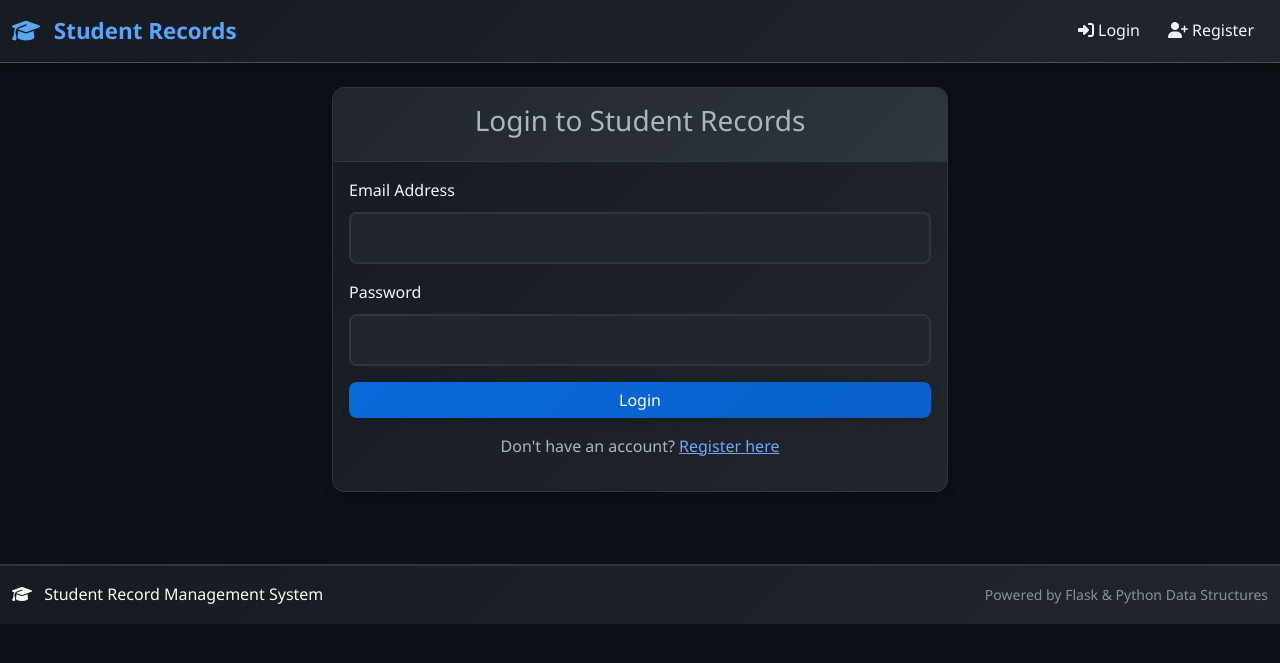
After one commit to Hemanth509h/Student-Records, a Flask app: page /login in a window 1280 px wide. The commit adds this page. Shown: the top 663 px of the page. Run offline with Flask 3, Linux system fonts and the light colour scheme.

Commit message:
Add user authentication and registration system for secure access
Integrates Flask-Login for user management, introduces new User model, and implements registration and login routes with password hashing and email validation. Updates templates for user-specific navigation and login/registration forms.

Replit-Commit-Author: Agent
Replit-Commit-Session-Id: 4c6d87db-dc83-48db-b9b6-7133d70007b2
Replit-Commit-Checkpoint-Type: intermediate_checkpoint
Replit-Commit-Screenshot-Url: https://storage.googleapis.com/screenshot-production-us-central1/dbfe793f-e4bd-4225-9887-8e64e9eed554/4c6d87db-dc83-48db-b9b6-7133d70007b2/RbOM3cG

```diff
--- a/core/app.py
+++ b/core/app.py
@@ -1,8 +1,11 @@
 import os
 import secrets
-from flask import Flask, render_template, request, redirect, url_for, flash, Response
+from flask import Flask, render_template, request, redirect, url_for, flash, Response, session
 from flask_sqlalchemy import SQLAlchemy
-from models import db, Student
+from flask_login import LoginManager, UserMixin, login_user, logout_user, login_required, current_user
+from werkzeug.security import generate_password_hash, check_password_hash
+from email_validator import validate_email, EmailNotValidError
+from models import db, Student, User
 from sqlalchemy import text, or_
 import json
 
@@ -32,6 +35,17 @@ app.config['SQLALCHEMY_TRACK_MODIFICATIONS'] = False
 # Initialize SQLAlchemy
 db.init_app(app)
 
+# Initialize Flask-Login
+login_manager = LoginManager()
+login_manager.init_app(app)
+login_manager.login_view = 'login'
+login_manager.login_message = 'Please log in to access this page.'
+login_manager.login_message_category = 'info'
+
+@login_manager.user_loader
+def load_user(user_id):
+    return User.query.get(int(user_id))
+
 # Database initialization function
 def init_db():
     """Initialize database tables"""
@@ -45,7 +59,101 @@ except Exception as e:
     print(f"Warning: Could not initialize database: {e}")
     print("Database will be created on first use")
 
+# Authentication routes
+@app.route('/register', methods=['GET', 'POST'])
+def register():
+    """User registration"""
+    if request.method == 'POST':
+        email = request.form['email'].strip().lower()
+        username = request.form.get('username', '').strip()
+        password = request.form['password']
+        confirm_password = request.form['confirm_password']
+
+        # Validate inputs
+        if not email or not password:
+            flash('Email and password are required', 'error')
+            return render_template('register.html')
+
+        # Validate email format
+        try:
+            validate_email(email)
+        except EmailNotValidError:
+            flash('Please enter a valid email address', 'error')
+            return render_template('register.html')
+
+        # Check password confirmation
+        if password != confirm_password:
+            flash('Passwords do not match', 'error')
+            return render_template('register.html')
+
+        # Check password length
+        if len(password) < 6:
+            flash('Password must be at least 6 characters long', 'error')
+            return render_template('register.html')
+
+        # Check if user already exists
+        existing_user = User.query.filter_by(email=email).first()
+        if existing_user:
+            flash('Email already registered', 'error')
+            return render_template('register.html')
+
+        # Create new user
+        try:
+            user = User(
+                email=email,
+                username=username if username else None,
+                password_hash=generate_password_hash(password)
+            )
+            db.session.add(user)
+            db.session.commit()
+
+            login_user(user)
+            flash('Registration successful! Welcome!', 'success')
+            return redirect(url_for('index'))
+        except Exception as e:
+            db.session.rollback()
+            flash('Registration failed. Please try again.', 'error')
+            return render_template('register.html')
+
+    return render_template('register.html')
+
+@app.route('/login', methods=['GET', 'POST'])
+def login():
+    """User login"""
+    if request.method == 'POST':
+        email = request.form['email'].strip().lower()
+        password = request.form['password']
+
+        if not email or not password:
+            flash('Email and password are required', 'error')
+            return render_template('login.html')
+
+        # Find user
+        user = User.query.filter_by(email=email).first()
+
+        # Check credentials
+        if user and check_password_hash(user.password_hash, password):
+            login_user(user)
+            flash('Login successful!', 'success')
+
+            # Redirect to next page or index
+            next_page = request.args.get('next')
+            return redirect(next_page) if next_page else redirect(url_for('index'))
+        else:
+            flash('Invalid email or password', 'error')
+
+    return render_template('login.html')
+
+@app.route('/logout')
+@login_required
+def logout():
+    """User logout"""
+    logout_user()
+    flash('You have been logged out', 'info')
+    return redirect(url_for('login'))
+
 @app.route('/')
+@login_required
 def index():
     """Main dashboard showing all students"""
     students = Student.query.order_by(Student.name).all()
@@ -71,6 +179,7 @@ def index():
     return render_template('index.html', students=students_data, stats=stats)
 
 @app.route('/add_student', methods=['GET', 'POST'])
+@login_required
 def add_student():
     """Add a new student"""
     if request.method == 'POST':
@@ -123,6 +232,7 @@ def add_student():
     return render_template('add_student.html')
 
 @app.route('/edit_student/<roll_no>', methods=['GET', 'POST'])
+@login_required
 def edit_student(roll_no):
     """Edit an existing student"""
     student = Student.query.filter_by(roll_no=roll_no).first()
@@ -169,6 +279,7 @@ def edit_student(roll_no):
     return render_template('edit_student.html', student=student.to_dict())
 
 @app.route('/delete_student/<roll_no>', methods=['POST'])
+@login_required
 def delete_student(roll_no):
     """Delete a student"""
     student = Student.query.filter_by(roll_no=roll_no).first()
@@ -186,6 +297,7 @@ def delete_student(roll_no):
     return redirect(url_for('index'))
 
 @app.route('/query', methods=['GET', 'POST'])
+@login_required
 def query():
     """Custom query interface"""
     results = None
@@ -218,6 +330,7 @@ def query():
     return render_template('query.html', results=results or [])
 
 @app.route('/reports')
+@login_required
 def reports():
     """Generate reports"""
     try:
@@ -316,6 +429,7 @@ def reports():
         return redirect(url_for('index'))
 
 @app.route('/search')
+@login_required
 def search():
     """Search students"""
     search_term = request.args.get('search', '').strip()
@@ -336,6 +450,7 @@ def search():
     return render_template('index.html', students=students_data, search_term=search_term, stats={'total_students': len(students_data), 'total_courses': 0, 'avg_grade': 0})
 
 @app.route('/export')
+@login_required
 def export():
     """Export students data as JSON"""
     students = Student.query.all()
--- a/templates/base.html
+++ b/templates/base.html
@@ -28,6 +28,7 @@
             </button>
 
             <div class="collapse navbar-collapse" id="navbarNav">
+                {% if current_user.is_authenticated %}
                 <ul class="navbar-nav me-auto">
                     <li class="nav-item">
                         <a class="nav-link" href="{{ url_for('index') }}">
@@ -62,10 +63,38 @@
                     </div>
                 </form>
 
-                <!-- Export Button -->
-                <a href="{{ url_for('export') }}" class="btn btn-outline-success btn-sm">
-                    <i class="fas fa-download me-1"></i>Export
-                </a>
+                <!-- User Info and Actions -->
+                <div class="navbar-nav">
+                    <li class="nav-item dropdown">
+                        <a class="nav-link dropdown-toggle" href="#" role="button" data-bs-toggle="dropdown">
+                            <i class="fas fa-user me-1"></i>
+                            {{ current_user.username if current_user.username else current_user.email }}
+                        </a>
+                        <ul class="dropdown-menu dropdown-menu-end">
+                            <li><a class="dropdown-item" href="{{ url_for('export') }}">
+                                <i class="fas fa-download me-1"></i>Export Data
+                            </a></li>
+                            <li><hr class="dropdown-divider"></li>
+                            <li><a class="dropdown-item" href="{{ url_for('logout') }}">
+                                <i class="fas fa-sign-out-alt me-1"></i>Logout
+                            </a></li>
+                        </ul>
+                    </li>
+                </div>
+                {% else %}
+                <ul class="navbar-nav ms-auto">
+                    <li class="nav-item">
+                        <a class="nav-link" href="{{ url_for('login') }}">
+                            <i class="fas fa-sign-in-alt me-1"></i>Login
+                        </a>
+                    </li>
+                    <li class="nav-item">
+                        <a class="nav-link" href="{{ url_for('register') }}">
+                            <i class="fas fa-user-plus me-1"></i>Register
+                        </a>
+                    </li>
+                </ul>
+                {% endif %}
             </div>
         </div>
     </nav>
--- /dev/null
+++ b/templates/login.html
@@ -0,0 +1,33 @@
+{% extends "base.html" %}
+
+{% block title %}Login{% endblock %}
+
+{% block content %}
+<div class="row justify-content-center">
+    <div class="col-md-6">
+        <div class="card">
+            <div class="card-header">
+                <h3 class="text-center">Login to Student Records</h3>
+            </div>
+            <div class="card-body">
+                <form method="POST">
+                    <div class="mb-3">
+                        <label for="email" class="form-label">Email Address</label>
+                        <input type="email" class="form-control" id="email" name="email" required>
+                    </div>
+                    <div class="mb-3">
+                        <label for="password" class="form-label">Password</label>
+                        <input type="password" class="form-control" id="password" name="password" required>
+                    </div>
+                    <div class="d-grid">
+                        <button type="submit" class="btn btn-primary">Login</button>
+                    </div>
+                </form>
+                <div class="text-center mt-3">
+                    <p>Don't have an account? <a href="{{ url_for('register') }}">Register here</a></p>
+                </div>
+            </div>
+        </div>
+    </div>
+</div>
+{% endblock %}
```
Also changed, not shown: models.py (+13 -0 lines), requirements.txt (+16 -0 lines), templates/register.html (added, +43 -0 lines), 1 other file.
